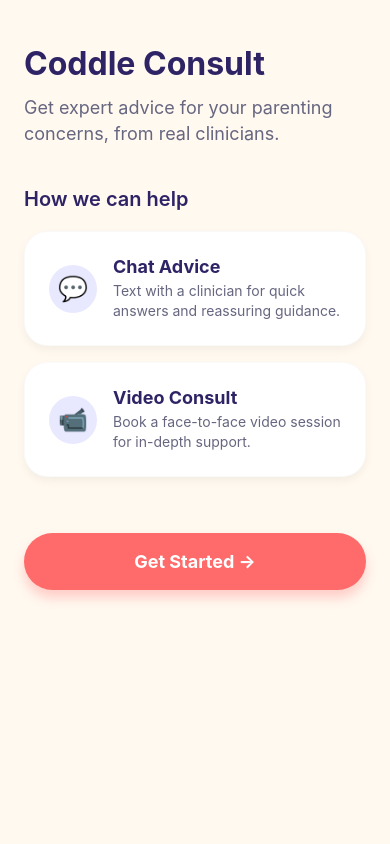
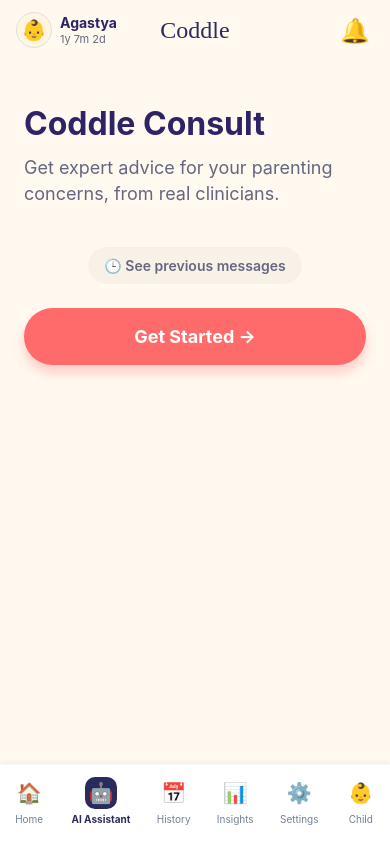
Before and after one commit to KartikJha/coddle-consult-mvp, a React Native app: screen /Intro in a window 390 px wide. Built offline with nearby package versions, Linux system fonts and the light colour scheme.

Commit message:
feat: updated the homescreen to display the previous messages button, removed the hint paras for chat and video

```diff
--- a/src/screens/ChatScreen.tsx
+++ b/src/screens/ChatScreen.tsx
@@ -1,5 +1,5 @@
 import React, { useState, useEffect, useRef } from 'react';
-import { StyleSheet, Text, View, TextInput, TouchableOpacity, SafeAreaView, FlatList, KeyboardAvoidingView, Platform, Animated, LayoutAnimation, UIManager } from 'react-native';
+import { StyleSheet, Text, View, TextInput, TouchableOpacity, SafeAreaView, FlatList, KeyboardAvoidingView, Platform, Animated, LayoutAnimation, UIManager, Modal } from 'react-native';
 import { useNavigation } from '@react-navigation/native';
 import { NativeStackNavigationProp } from '@react-navigation/native-stack';
 import { RootStackParamList } from '../navigation/AppNavigator';
@@ -91,13 +91,16 @@
 
 export default function ChatScreen() {
   const navigation = useNavigation<ChatScreenNavigationProp>();
-  const { concern, setSupportType } = useConsult();
+  const { concern, setSupportType, addToHistory } = useConsult();
 
   const [messages, setMessages] = useState<Message[]>([]);
   const [input, setInput] = useState('');
   const [chatState, setChatState] = useState<'initial_wait' | 'unlocked' | 'second_wait' | 'complete'>('initial_wait');
   const [isTyping, setIsTyping] = useState(false);
   const flatListRef = useRef<FlatList>(null);
+
+  // Ref to track if current session is saved to avoid duplicates if re-rendering or multiple completion triggers
+  const sessionSaved = useRef(false);
 
   useEffect(() => {
     // Initial Load
@@ -151,11 +154,23 @@
         sender: 'clinician'
       };
       notificationAsync(Haptics.NotificationFeedbackType.Success);
-      setMessages(prev => [...prev, finalReply]);
+
+      const completedMessages = [...messages, newMessage, finalReply];
+      setMessages(completedMessages);
       setIsTyping(false);
 
       LayoutAnimation.configureNext(LayoutAnimation.Presets.easeInEaseOut);
       setChatState('complete');
+
+      // Save to history
+      if (!sessionSaved.current) {
+        addToHistory({
+          id: Date.now().toString(),
+          date: new Date().toLocaleDateString(),
+          messages: completedMessages
+        });
+        sessionSaved.current = true;
+      }
     }, 3000);
   };
 
@@ -174,6 +189,25 @@
       navigation.navigate('Provider');
     }
   };
+
+  const renderHistoryItem = ({ item }: { item: any }) => (
+    <View style={styles.historyCard}>
+      <Text style={styles.historyDate}>{item.date}</Text>
+      {item.messages.map((msg: Message) => (
+        <View key={msg.id} style={[
+          styles.historyMessageRow,
+          msg.sender === 'user' ? { justifyContent: 'flex-end' } : { justifyContent: 'flex-start' }
+        ]}>
+          <View style={[
+            styles.historyBubble,
+            msg.sender === 'user' ? styles.userBubble : styles.clinicianBubble
+          ]}>
+            <Text style={styles.historyText}>{msg.text}</Text>
+          </View>
+        </View>
+      ))}
+    </View>
+  );
 
   return (
     <MainLayout variant="main" showBack={false}>
@@ -428,4 +462,97 @@
   videoButtonText: {
     color: '#fff',
   },
+  headerActions: {
+    alignItems: 'center',
+    paddingVertical: 8,
+    backgroundColor: colors.background,
+    borderBottomWidth: 1,
+    borderBottomColor: colors.border,
+  },
+  historyButton: {
+    backgroundColor: '#fff',
+    paddingHorizontal: 16,
+    paddingVertical: 8,
+    borderRadius: 20,
+    borderWidth: 1,
+    borderColor: colors.border,
+    shadowColor: colors.shadow,
+    shadowOffset: { width: 0, height: 1 },
+    shadowOpacity: 0.1,
+    shadowRadius: 2,
+    elevation: 2,
+  },
+  historyButtonText: {
+    color: colors.primaryAction,
+    fontWeight: '600',
+    fontSize: 14,
+  },
+  modalContainer: {
+    flex: 1,
+    backgroundColor: '#f8f9fa',
+  },
+  modalHeader: {
+    flexDirection: 'row',
+    justifyContent: 'space-between',
+    alignItems: 'center',
+    padding: 16,
+    backgroundColor: '#fff',
+    borderBottomWidth: 1,
+    borderBottomColor: colors.border,
+  },
+  modalTitle: {
+    fontSize: 18,
+    fontWeight: 'bold',
+    color: colors.textPrimary,
+  },
+  closeButton: {
+    padding: 8,
+  },
+  closeButtonText: {
+    color: colors.primaryAction,
+    fontSize: 16,
+    fontWeight: '600',
+  },
+  emptyHistory: {
+    flex: 1,
+    justifyContent: 'center',
+    alignItems: 'center',
+  },
+  emptyHistoryText: {
+    color: colors.textSecondary,
+    fontSize: 16,
+  },
+  historyList: {
+    padding: 16,
+  },
+  historyCard: {
+    backgroundColor: '#fff',
+    borderRadius: 12,
+    padding: 16,
+    marginBottom: 16,
+    shadowColor: colors.shadow,
+    shadowOffset: { width: 0, height: 2 },
+    shadowOpacity: 0.05,
+    shadowRadius: 4,
+    elevation: 2,
+  },
+  historyDate: {
+    fontSize: 12,
+    color: colors.textSecondary,
+    marginBottom: 12,
+    fontWeight: '600',
+  },
+  historyMessageRow: {
+    flexDirection: 'row',
+    marginBottom: 8,
+  },
+  historyBubble: {
+    maxWidth: '85%',
+    padding: 10,
+    borderRadius: 12,
+  },
+  historyText: {
+    fontSize: 14,
+    color: colors.textPrimary,
+  },
 });
--- a/src/screens/HomeScreen.tsx
+++ b/src/screens/HomeScreen.tsx
@@ -14,7 +14,7 @@
 
     const handleConsultPress = () => {
         impactAsync(Haptics.ImpactFeedbackStyle.Medium);
-        navigation.navigate('Concern');
+        navigation.navigate('Intro');
     };
 
     return (
@@ -34,9 +34,7 @@
 
                 <View style={{ height: 100 }} />
 
-                <TouchableOpacity style={styles.previousMessagesButton} onPress={selectionAsync} activeOpacity={0.7}>
-                    <Text style={styles.previousMessagesText}>See previous messages</Text>
-                </TouchableOpacity>
+                <View style={{ height: 100 }} />
 
                 <View style={{ flex: 1 }} />
 
--- a/src/screens/IntroScreen.tsx
+++ b/src/screens/IntroScreen.tsx
@@ -1,11 +1,13 @@
-import React, { useEffect, useRef } from 'react';
-import { StyleSheet, Text, View, TouchableOpacity, ScrollView, SafeAreaView, Animated, Platform, UIManager } from 'react-native';
+import React, { useEffect, useRef, useState } from 'react';
+import { StyleSheet, Text, View, TouchableOpacity, ScrollView, Animated, Platform, UIManager, Modal, FlatList } from 'react-native';
 import { useNavigation } from '@react-navigation/native';
 import { NativeStackNavigationProp } from '@react-navigation/native-stack';
 import { RootStackParamList } from '../navigation/AppNavigator';
 import * as Haptics from 'expo-haptics';
 import { impactAsync, selectionAsync } from '../utils/haptics';
 import { theme, colors } from '../theme/colors';
+import MainLayout from '../components/MainLayout';
+import { useConsult, ChatSession } from '../context/ConsultContext';
 
 if (Platform.OS === 'android' && UIManager.setLayoutAnimationEnabledExperimental) {
   UIManager.setLayoutAnimationEnabledExperimental(true);
@@ -13,8 +15,18 @@
 
 type IntroScreenNavigationProp = NativeStackNavigationProp<RootStackParamList, 'Intro'>;
 
+// Message type for history rendering (matching ChatSession structure inner type)
+type Message = {
+  id: string;
+  text: string;
+  sender: 'user' | 'system' | 'clinician';
+};
+
 export default function IntroScreen() {
   const navigation = useNavigation<IntroScreenNavigationProp>();
+  const { history } = useConsult();
+  const [showHistory, setShowHistory] = useState(false);
+
   const fadeAnim = useRef(new Animated.Value(0)).current;
   const slideAnim = useRef(new Animated.Value(20)).current;
 
@@ -42,8 +54,56 @@
     selectionAsync();
   };
 
+  const renderHistoryItem = ({ item }: { item: ChatSession }) => (
+    <View style={styles.historyCard}>
+      <Text style={styles.historyDate}>{item.date}</Text>
+      {item.messages.map((msg) => (
+        <View key={msg.id} style={[
+          styles.historyMessageRow,
+          msg.sender === 'user' ? { justifyContent: 'flex-end' } : { justifyContent: 'flex-start' }
+        ]}>
+          <View style={[
+            styles.historyBubble,
+            msg.sender === 'user' ? styles.userBubble : styles.clinicianBubble
+          ]}>
+            <Text style={styles.historyText}>{msg.text}</Text>
+          </View>
+        </View>
+      ))}
+    </View>
+  );
+
   return (
-    <SafeAreaView style={styles.container}>
+    <MainLayout variant="main" showBack={false}>
+      {/* History Modal */}
+      <Modal
+        visible={showHistory}
+        animationType="slide"
+        presentationStyle="pageSheet"
+        onRequestClose={() => setShowHistory(false)}
+      >
+        <View style={styles.modalContainer}>
+          <View style={styles.modalHeader}>
+            <Text style={styles.modalTitle}>Previous Chats</Text>
+            <TouchableOpacity onPress={() => setShowHistory(false)} style={styles.closeButton}>
+              <Text style={styles.closeButtonText}>Close</Text>
+            </TouchableOpacity>
+          </View>
+          {history.length === 0 ? (
+            <View style={styles.emptyHistory}>
+              <Text style={styles.emptyHistoryText}>No previous chats found.</Text>
+            </View>
+          ) : (
+            <FlatList
+              data={history}
+              renderItem={renderHistoryItem}
+              keyExtractor={item => item.id}
+              contentContainerStyle={styles.historyList}
+            />
+          )}
+        </View>
+      </Modal>
+
       <ScrollView contentContainerStyle={styles.content}>
         <Animated.View style={[styles.header, { opacity: fadeAnim, transform: [{ translateY: slideAnim }] }]}>
           <Text style={styles.title}>Coddle Consult</Text>
@@ -52,33 +112,12 @@
           </Text>
         </Animated.View>
 
-        <Animated.View style={[styles.section, { opacity: fadeAnim, transform: [{ translateY: slideAnim }] }]}>
-          <Text style={styles.sectionTitle}>How we can help</Text>
-
-          <TouchableOpacity activeOpacity={0.7} onPress={handleCardPress} style={styles.optionCard}>
-            <View style={styles.iconPlaceholder}>
-              <Text style={styles.iconText}>💬</Text>
-            </View>
-            <View style={styles.optionTextContainer}>
-              <Text style={styles.optionTitle}>Chat Advice</Text>
-              <Text style={styles.optionDesc}>
-                Text with a clinician for quick answers and reassuring guidance.
-              </Text>
-            </View>
-          </TouchableOpacity>
-
-          <TouchableOpacity activeOpacity={0.7} onPress={handleCardPress} style={styles.optionCard}>
-            <View style={styles.iconPlaceholder}>
-              <Text style={styles.iconText}>📹</Text>
-            </View>
-            <View style={styles.optionTextContainer}>
-              <Text style={styles.optionTitle}>Video Consult</Text>
-              <Text style={styles.optionDesc}>
-                Book a face-to-face video session for in-depth support.
-              </Text>
-            </View>
-          </TouchableOpacity>
-        </Animated.View>
+        <TouchableOpacity
+          style={styles.historyButton}
+          onPress={() => setShowHistory(true)}
+        >
+          <Text style={styles.historyButtonText}>🕒 See previous messages</Text>
+        </TouchableOpacity>
 
         <View style={styles.footer}>
           <TouchableOpacity style={styles.button} onPress={handleGetStarted}>
@@ -86,7 +125,7 @@
           </TouchableOpacity>
         </View>
       </ScrollView>
-    </SafeAreaView>
+    </MainLayout>
   );
 }
 
@@ -183,4 +222,96 @@
     fontSize: 18,
     fontWeight: 'bold',
   },
+  historyButton: {
+    alignSelf: 'center',
+    backgroundColor: 'rgba(0,0,0,0.03)',
+    paddingHorizontal: 16,
+    paddingVertical: 10,
+    borderRadius: 20,
+    marginBottom: 24,
+  },
+  historyButtonText: {
+    color: colors.textSecondary,
+    fontWeight: '600',
+    fontSize: 14,
+  },
+  modalContainer: {
+    flex: 1,
+    backgroundColor: '#f8f9fa',
+  },
+  modalHeader: {
+    flexDirection: 'row',
+    justifyContent: 'space-between',
+    alignItems: 'center',
+    padding: 16,
+    backgroundColor: '#fff',
+    borderBottomWidth: 1,
+    borderBottomColor: colors.border,
+  },
+  modalTitle: {
+    fontSize: 18,
+    fontWeight: 'bold',
+    color: colors.textPrimary,
+  },
+  closeButton: {
+    padding: 8,
+  },
+  closeButtonText: {
+    color: colors.primaryAction,
+    fontSize: 16,
+    fontWeight: '600',
+  },
+  emptyHistory: {
+    flex: 1,
+    justifyContent: 'center',
+    alignItems: 'center',
+  },
+  emptyHistoryText: {
+    color: colors.textSecondary,
+    fontSize: 16,
+  },
+  historyList: {
+    padding: 16,
+  },
+  historyCard: {
+    backgroundColor: '#fff',
+    borderRadius: 12,
+    padding: 16,
+    marginBottom: 16,
+    shadowColor: colors.shadow,
+    shadowOffset: { width: 0, height: 2 },
+    shadowOpacity: 0.05,
+    shadowRadius: 4,
+    elevation: 2,
+  },
+  historyDate: {
+    fontSize: 12,
+    color: colors.textSecondary,
+    marginBottom: 12,
+    fontWeight: '600',
+  },
+  historyMessageRow: {
+    flexDirection: 'row',
+    marginBottom: 8,
+  },
+  historyBubble: {
+    maxWidth: '85%',
+    padding: 10,
+    borderRadius: 12,
+  },
+  userBubble: {
+    alignSelf: 'flex-end',
+    backgroundColor: colors.userBubble,
+    borderBottomRightRadius: 4,
+    marginLeft: 'auto',
+  },
+  clinicianBubble: {
+    alignSelf: 'flex-start',
+    backgroundColor: colors.systemBubble,
+    borderTopLeftRadius: 4,
+  },
+  historyText: {
+    fontSize: 14,
+    color: colors.textPrimary,
+  },
 });
```
Also changed, not shown: src/context/ConsultContext.tsx (+21 -1 lines).
